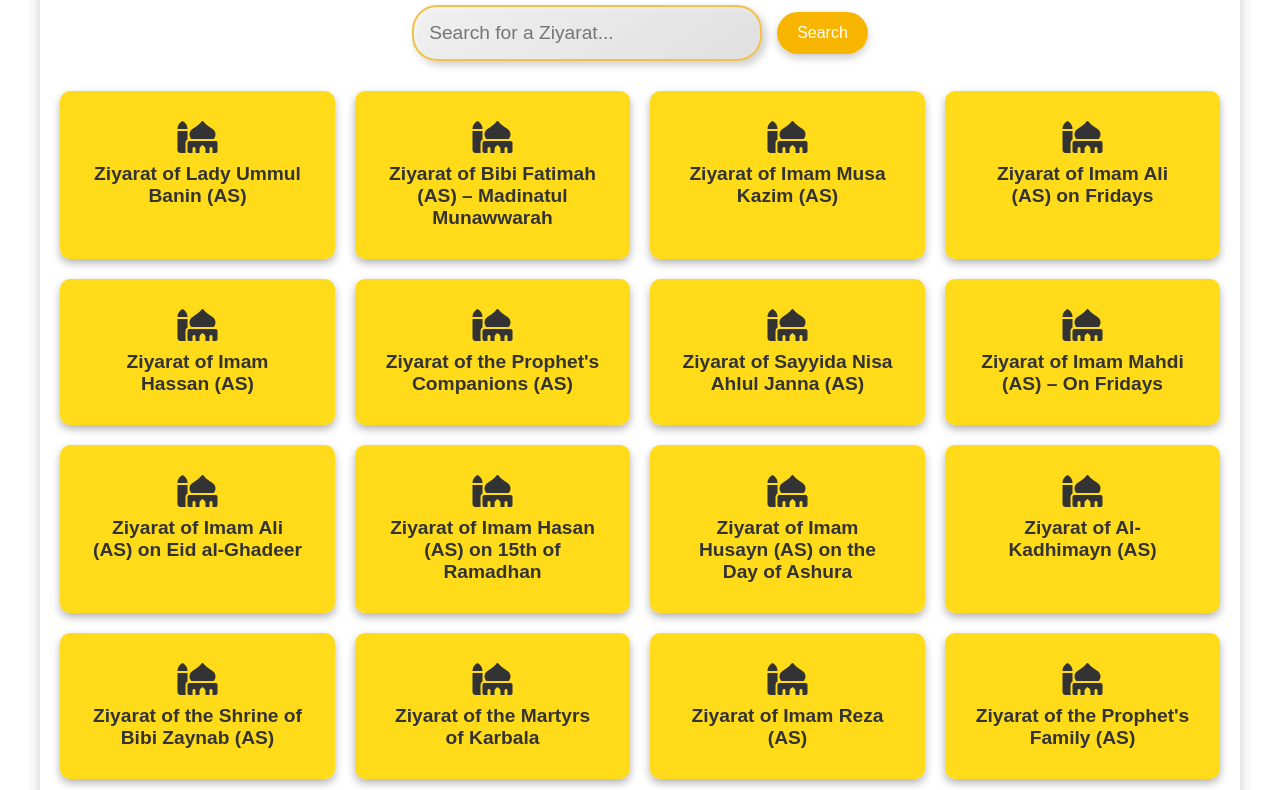
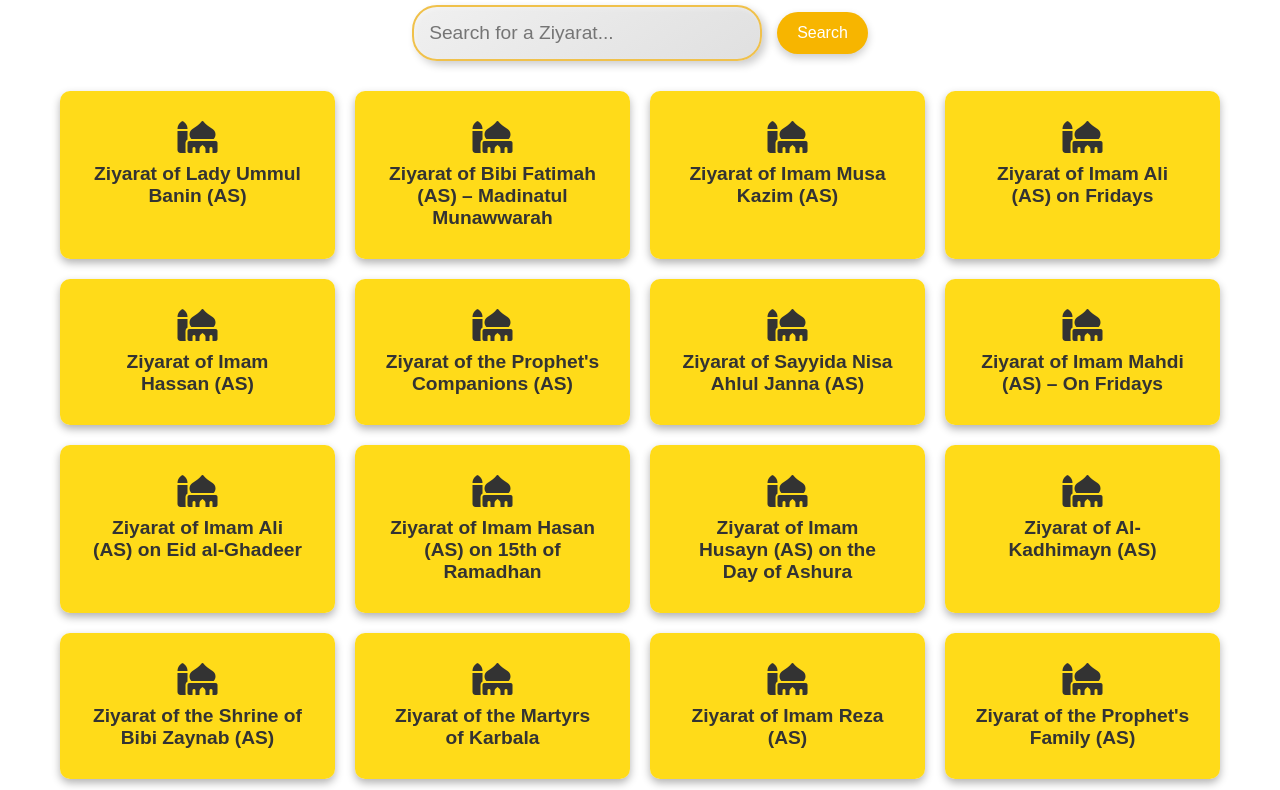
Before and after one commit to zakihaider786/Hamare_Amal, a plain HTML site: page ziyarat.html in a window 1280 px wide. Shown: the part 100-890 px from the top of the page. Drawn offline with Linux system fonts and the light colour scheme.

Commit message:
Update ziyarat.html

```diff
--- a/ziyarat.html
+++ b/ziyarat.html
@@ -28,9 +28,9 @@
             padding: 20px;
             max-width: 1200px;
             width: 100%;
-            background-color: rgba(255, 255, 255, 0.8);
+            background-color: rgba(255, 255, 255, 0);
             border-radius: 10px;
-            box-shadow: 0 4px 15px rgba(0, 0, 0, 0.2);
+            box-shadow: 0 4px 15px rgba(255, 255, 255, 0.2);
         }
 
         h1 {
```
